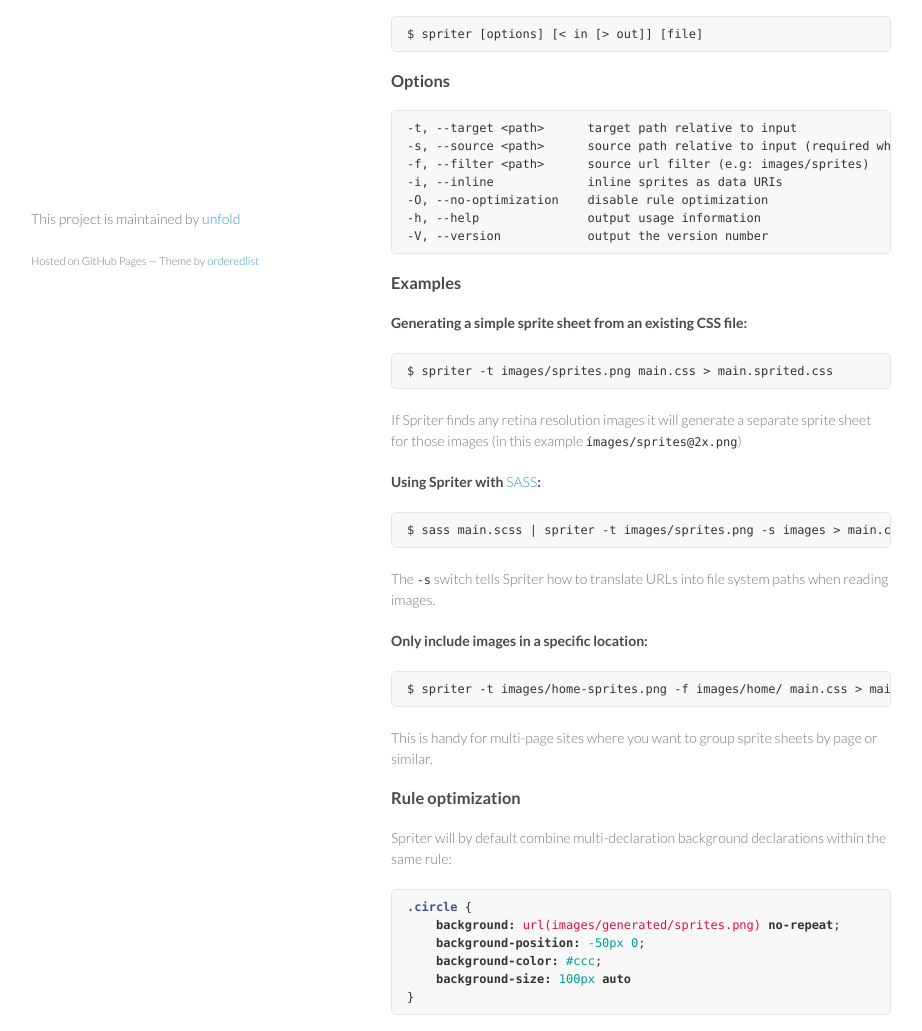
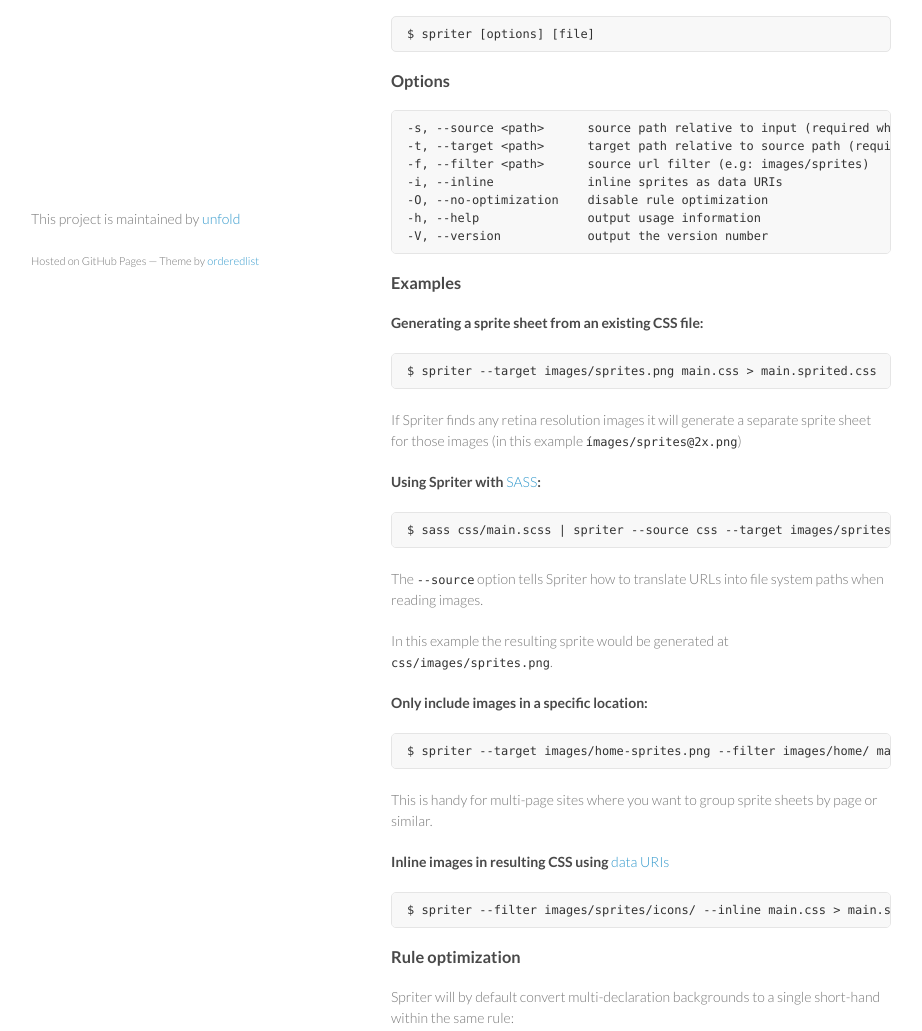
Before and after one commit to unfold/spriter, a plain HTML site: page index.html in a window 1280 px wide. Shown: the part 460-1491 px from the top of the page, without its empty margins (179-1101 px from the left). Drawn offline with Linux system fonts and the light colour scheme.

Commit message:
Create gh-pages branch via GitHub

```diff
--- a/index.html
+++ b/index.html
@@ -30,7 +30,7 @@
       <section>
         <h3>CSS Sprites Made Simple.</h3>
 
-<p>Spriter analyzes your existing CSS file, generates highly optimized sprite sheets using a <a href="http://codeincomplete.com/posts/2011/5/7/bin_packing">growing binary tree bin-packing algorithm</a> or inlines them using data URIs and outputs an updated CSS file.</p>
+<p>Spriter analyzes your existing CSS files and either generates highly optimized sprite sheets using a <a href="http://codeincomplete.com/posts/2011/5/7/bin_packing">growing binary tree bin-packing algorithm</a> or inlines them using <a href="http://en.wikipedia.org/wiki/Data_URI_scheme#CSS">data URIs</a> and outputs an updated CSS stylesheet.</p>
 
 <p>It even groups your <a href="http://work.no/lib/images/generated/sprites/base@2x.png">retina</a> and <a href="http://work.no/lib/images/generated/sprites/base@2x.png">non-retina</a> images into separate sprite sheets to reduce load times.</p>
 
@@ -45,13 +45,13 @@
 
 <h3>Usage</h3>
 
-<pre><code>$ spriter [options] [&lt; in [&gt; out]] [file]
+<pre><code>$ spriter [options] [file]
 </code></pre>
 
 <h3>Options</h3>
 
-<pre><code>-t, --target &lt;path&gt;      target path relative to input
--s, --source &lt;path&gt;      source path relative to input (required when stdin is used)
+<pre><code>-s, --source &lt;path&gt;      source path relative to input (required when stdin is used)
+-t, --target &lt;path&gt;      target path relative to source path (required unless generating inline)
 -f, --filter &lt;path&gt;      source url filter (e.g: images/sprites)
 -i, --inline             inline sprites as data URIs
 -O, --no-optimization    disable rule optimization
@@ -61,30 +61,38 @@
 
 <h3>Examples</h3>
 
-<h4>Generating a simple sprite sheet from an existing CSS file:</h4>
+<h4>Generating a sprite sheet from an existing CSS file:</h4>
 
-<pre><code>$ spriter -t images/sprites.png main.css &gt; main.sprited.css
+<pre><code>$ spriter --target images/sprites.png main.css &gt; main.sprited.css
 </code></pre>
 
 <p>If Spriter finds any retina resolution images it will generate a separate sprite sheet for those images (in this example <code>ímages/sprites@2x.png</code>)</p>
 
 <h4>Using Spriter with <a href="http://sass-lang.com">SASS</a>:</h4>
 
-<pre><code>$ sass main.scss | spriter -t images/sprites.png -s images &gt; main.css
+<pre><code>$ sass css/main.scss | spriter --source css --target images/sprites.png &gt; main.css
 </code></pre>
 
-<p>The <code>-s</code> switch tells Spriter how to translate URLs into file system paths when reading images.</p>
+<p>The <code>--source</code> option tells Spriter how to translate URLs into file system paths when reading images.</p>
+
+<p>In this example the resulting sprite would be generated at <code>css/images/sprites.png</code>.</p>
 
 <h4>Only include images in a specific location:</h4>
 
-<pre><code>$ spriter -t images/home-sprites.png -f images/home/ main.css &gt; main.sprited.css
+<pre><code>$ spriter --target images/home-sprites.png --filter images/home/ main.css &gt; main.sprited.css
 </code></pre>
 
 <p>This is handy for multi-page sites where you want to group sprite sheets by page or similar.</p>
 
+<h4>Inline images in resulting CSS using <a href="http://en.wikipedia.org/wiki/Data_URI_scheme#CSS">data URIs</a>
+</h4>
+
+<pre><code>$ spriter --filter images/sprites/icons/ --inline main.css &gt; main.sprited.css
+</code></pre>
+
 <h3>Rule optimization</h3>
 
-<p>Spriter will by default combine multi-declaration background declarations within the same rule:</p>
+<p>Spriter will by default convert multi-declaration backgrounds to a single short-hand within the same rule:</p>
 
 <div class="highlight"><pre><span class="nc">.circle</span> <span class="p">{</span>
     <span class="k">background</span><span class="o">:</span> <span class="sx">url(images/generated/sprites.png)</span> <span class="k">no-repeat</span><span class="p">;</span>
@@ -107,7 +115,7 @@
 
 <pre><code>var spriter = require('spriter')
 
-spriter(string, sourcePath, targetPath, optimize)
+spriter(string, sourcePath, targetPath, optimize, inline)
 </code></pre>
 
 <h3>License</h3>
```
Also changed, not shown: params.json (+1 -1 lines).
